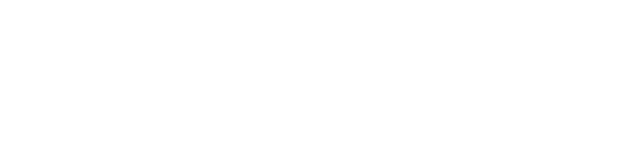
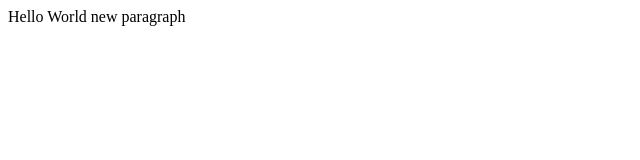
Before and after one commit to Sarnav-tamang/apnacollege-demo, a plain HTML site: page index.html in a window 1280 px wide. Shown: the whole page, without its empty margins (0-640 px from the left). Drawn offline with Linux system fonts and the light colour scheme.

Commit message:
Its Committed

```diff
--- a/index.html
+++ b/index.html
@@ -1 +1 @@
-<p></p>
+<p>Hello World new paragraph</p>
```
